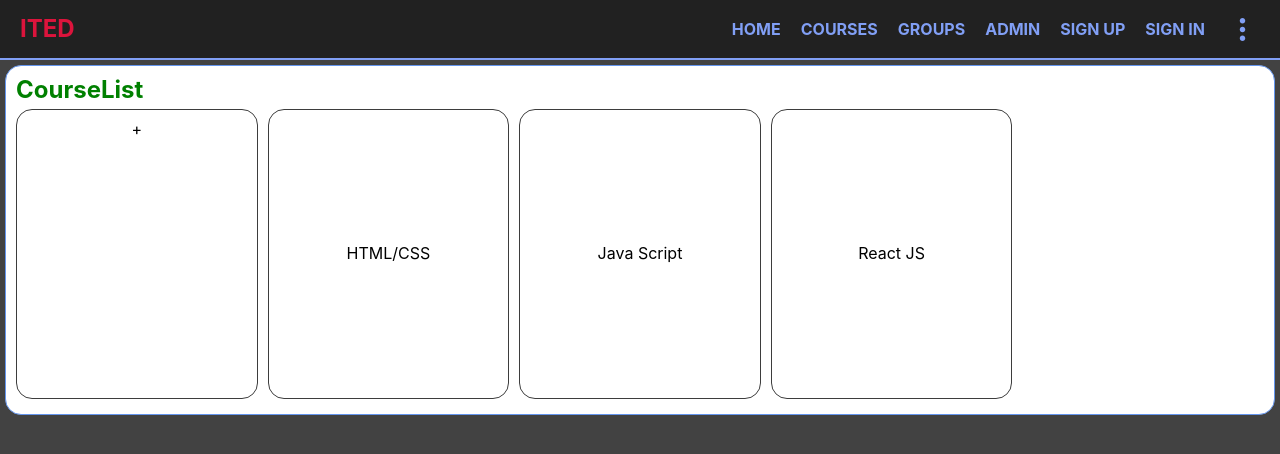
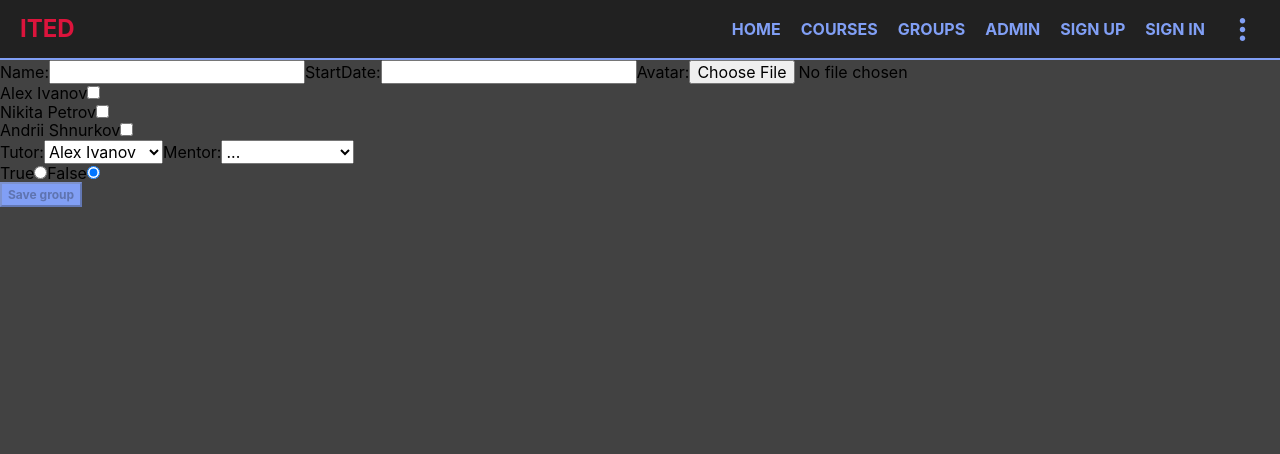
Before and after one commit to BootCampGoIT/BootCamp10, a React (Create React App) app: page / in a window 1280 px wide. Shown: the top 454 px of the page. Built offline with nearby package versions, Linux system fonts and the light colour scheme.

Commit message:
added lesson 4

```diff
--- a/package.json
+++ b/package.json
@@ -6,6 +6,7 @@
     "@testing-library/jest-dom": "^5.14.1",
     "@testing-library/react": "^11.2.7",
     "@testing-library/user-event": "^12.8.3",
+    "axios": "^0.21.4",
     "modern-normalize": "^1.1.0",
     "react": "^17.0.2",
     "react-dom": "^17.0.2",
--- a/src/Components/App.js
+++ b/src/Components/App.js
@@ -5,6 +5,7 @@ import courses from "../data/main/courses.json";
 import GlobalStyles from "../styles/globalStyles";
 import { ThemeProvider } from "styled-components";
 import themes from "../themes";
+import GroupsForm from "./groups/GroupsForm";
 
 class App extends Component {
   state = {
--- a/src/Components/courses/CoursesList.js
+++ b/src/Components/courses/CoursesList.js
@@ -4,6 +4,7 @@ import CoursesListItem from "./coursesListItem/CoursesListItem";
 import { CourseListItemContainer } from "./coursesListItem/CoursesListItemStyled";
 import Modal from "../modal/Modal";
 import CoursesForm from "./coursesForm/CoursesForm";
+import PropTypes from "prop-types";
 
 class CoursesList extends Component {
   state = {
@@ -11,9 +12,9 @@ class CoursesList extends Component {
     courses: this.props.courses,
   };
 
-  addCourse = (course) => {
+  addCourse = (item) => {
     this.setState((prev) => ({
-      courses: [...prev.courses, course],
+      courses: [...prev.courses, item],
       isCourseFormOpen: false,
     }));
   };
@@ -51,17 +52,8 @@ class CoursesList extends Component {
   }
 }
 
+CoursesList.propTypes = {
+  courses: PropTypes.arrayOf(PropTypes.object),
+};
+
 export default CoursesList;
-
-// function printName() {
-//   console.log(this); //undefined
-//   console.log(this.name);
-// }
-
-// const obj = {
-//   name: "Alex",
-//   printName,
-// };
-
-// const getName = printName.bind(obj);
-// getName()//Alex
--- /dev/null
+++ b/src/Components/groups/GroupsForm.js
@@ -0,0 +1,188 @@
+import React, { Component } from "react";
+import axios from "axios";
+import { v4 as uuidv4 } from "uuid";
+
+const students = ["Alex Ivanov", "Nikita Petrov", "Andrii Shnurkov"];
+const tutors = ["Alex Ivanov", "Nikita Petrov"];
+const mentors = ["Boris Hrevtsov", "Sergii Borisov"];
+// const titors = { tutor: "Viktor Dayneko", mentor: "Boris Shevcov" };
+const courses = [
+  {
+    id: "vhjgh4234234h",
+    name: "HTML/CSS",
+    avatar: "dgfhhgjj",
+    modules: ["dgfhjhj112", "fhgg12hj21"],
+  },
+  {
+    id: "fgnhgg324hg234",
+    name: "JavaScript",
+    avatar: "dgfhhgjj",
+    modules: ["dgfhjhj112", "fhgg12hj21"],
+  },
+];
+
+// state = {
+//     name: "BootCamp 10",
+//     members: ["-MkfI5jb9063fvkCeGGd", "dgjhgk213312z23", "gkhgh4gj2343423"],
+//     tutors: {
+//       tutor: "fgfg23423fgh4fg23f4g23",
+//       mentor: "53345vv35fdgcvhmgjhj",
+//     },
+//     courses: ["vhjgh4234234h", "fgnhgg324hg234"],
+//   };
+
+const initialState = {
+  groupName: "",
+  startDate: "",
+  avatar: "",
+  members: [],
+  tutor: tutors[0],
+  mentor: "",
+  isActive: false,
+};
+
+class GroupsForm extends Component {
+  state = { ...initialState };
+
+  onHandleSubmit = (e) => {
+    e.preventDefault();
+    this.props.addGroup({ ...this.state, id: uuidv4() });
+    this.setState({ ...initialState });
+
+    // axios.post(
+    //   "https://schoology-fa20e-default-rtdb.firebaseio.com/groups.json",
+    //   this.state
+    // );
+  };
+
+  toDataURL = (element) => {
+    return new Promise((resolve) => {
+      const reader = new FileReader(); //{}
+      reader.onloadend = () => resolve(reader.result);
+      reader.readAsDataURL(element.files[0]);
+    });
+  };
+
+  onHandleChange = async (e) => {
+    const { value, name, type } = e.target;
+    if (type === "file") {
+      const res = await this.toDataURL(e.target);
+      this.setState({ avatar: res });
+      return;
+    }
+    if (type === "radio") {
+      this.setState((prev) => ({ isActive: !prev.isActive }));
+      return;
+    }
+    this.setState({ [name]: value });
+  };
+
+  checkStudent = (e) => {
+    this.isUserChecked(e.target.name)
+      ? this.setState((prev) => ({
+          members: prev.members.filter((student) => student !== e.target.name),
+        }))
+      : this.setState((prev) => ({
+          members: [...prev.members, e.target.name],
+        }));
+  };
+
+  isUserChecked = (student) => {
+    return this.state.members.includes(student);
+  };
+
+  //   isGroupStarted = () => {
+
+  //   }
+
+  render() {
+    return (
+      <form onSubmit={this.onHandleSubmit}>
+        <label>
+          Name:
+          <input
+            type='text'
+            name='groupName'
+            onChange={this.onHandleChange}
+            value={this.state.groupName}
+          />
+        </label>
+
+        <label>
+          StartDate:
+          <input
+            type='text'
+            name='startDate'
+            onChange={this.onHandleChange}
+            value={this.state.startDate}
+          />
+        </label>
+        <label>
+          Avatar:
+          <input type='file' name='avatar' onChange={this.onHandleChange} />
+        </label>
+        {this.state.avatar && <img src={this.state.avatar} alt='pic' />}
+        <ul>
+          {students.map((student) => (
+            <li key={student}>
+              <label>
+                {student}
+                <input
+                  type='checkbox'
+                  name={student}
+                  checked={this.isUserChecked(student)}
+                  onChange={this.checkStudent}
+                />
+              </label>
+            </li>
+          ))}
+        </ul>
+        <label>
+          Tutor:
+          <select name='tutor' onChange={this.onHandleChange}>
+            {tutors.map((tutor) => (
+              <option value={tutor}>{tutor}</option>
+            ))}
+          </select>
+        </label>
+        <label>
+          Mentor:
+          <select name='mentor' onChange={this.onHandleChange}>
+            <option value=''>...</option>
+            {mentors.map((mentor) => (
+              <option value={mentor}>{mentor}</option>
+            ))}
+          </select>
+        </label>
+        <ul>
+          <label>
+            True
+            <input
+              type='radio'
+              name='isActive'
+              checked={this.state.isActive}
+              onChange={this.onHandleChange}
+            />
+          </label>
+          <label>
+            False
+            <input
+              type='radio'
+              name='isActive'
+              checked={!this.state.isActive}
+              onChange={this.onHandleChange}
+            />
+          </label>
+        </ul>
+
+        <button
+          type='submit'
+          disabled={!(this.state.groupName && this.state.startDate)}>
+          Save group
+        </button>
+      </form>
+    );
+  }
+}
+
+export default GroupsForm;
--- a/src/Components/main/Main.js
+++ b/src/Components/main/Main.js
@@ -1,26 +1,42 @@
-import React from "react";
+import React, { Component } from "react";
 import CoursesForm from "../courses/coursesForm/CoursesForm";
 import CoursesList from "../courses/CoursesList";
+import GroupsForm from "../groups/GroupsForm";
 import Section from "../section/Section";
 
-const Main = ({ courses }) => {
-  return (
-    <main>
-      {/* <Section title='CourseForm'>
-        <CoursesForm />
+class Main extends Component {
+  state = {
+    groups: [],
+  };
+
+  addGroup = (group) =>
+    this.setState((prev) => ({ groups: [...prev.groups, group] }));
+  deleteGroup = (id) => {
+    this.setState((prev) => ({
+      groups: prev.groups.filter((group) => group.id !== id),
+    }));
+  };
+  render() {
+    return (
+      <main>
+        {/* <Section title='CourseList'>
+        <CoursesList courses={this.props.courses} />
       </Section> */}
 
-      <Section title='CourseList'>
-        <CoursesList courses={courses} />
-      </Section>
-    </main>
-  );
-};
+        <GroupsForm addGroup={this.addGroup} />
+        <ul>
+          {this.state.groups.map((group) => (
+            <li key={group.id}>
+              {group.groupName}
+              <button type='button' onClick={() => this.deleteGroup(group.id)}>
+                Delete
+              </button>
+            </li>
+          ))}
+        </ul>
+      </main>
+    );
+  }
+}
 
 export default Main;
-
-// const getData = (x) => {
-//   return `10 + ${x} + 10`
-// }
-
-// const result = getData(10)
```
Also changed, not shown: 1 other file (tests, documents, lock files or other folders).
